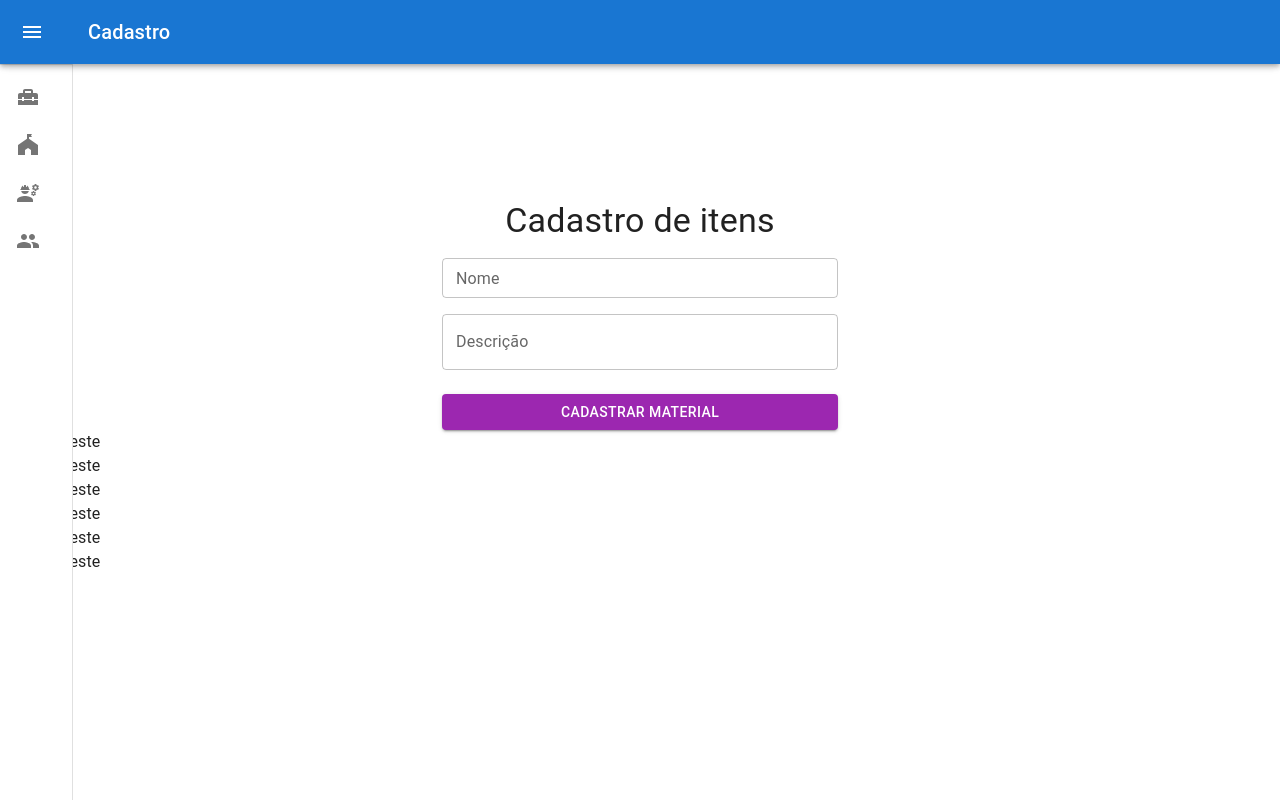
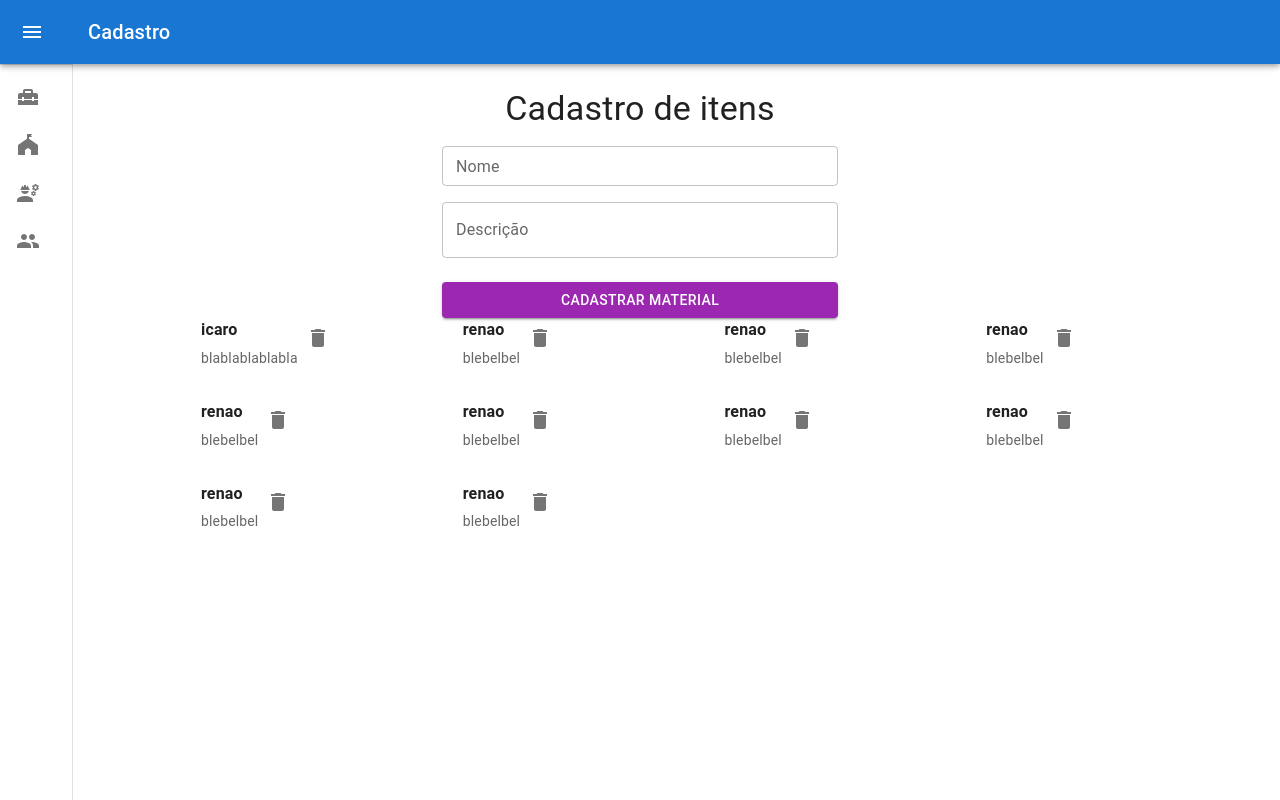
Before and after one commit to realrootboy/materialstock, a React (Create React App) app in the folder app/: page / in a window 1280 px wide. Built offline with nearby package versions, Linux system fonts and the light colour scheme.

Commit message:
fix: missing props

```diff
--- a/app/src/components/grid/index.js
+++ b/app/src/components/grid/index.js
@@ -1,28 +1,90 @@
 import React from 'react'
-import { Grid } from '@mui/material';
+import { Grid, Box, Typography } from '@mui/material';
+import DeleteIcon from '@mui/icons-material/Delete';
+import IconButton from '@mui/material/IconButton';
+const materials = [
+{
+  id: 1,
+  name: 'icaro',
+  descricao: 'blablablablabla'
+},
+{
+  id: 2,
+  name: 'renao',
+  descricao: 'blebelbel'
+},
+{
+  id: 3,
+  name: 'renao',
+  descricao: 'blebelbel'
+},
+{
+  id: 4,
+  name: 'renao',
+  descricao: 'blebelbel'
+},
+{
+  id: 5,
+  name: 'renao',
+  descricao: 'blebelbel'
+},
+{
+  id: 6,
+  name: 'renao',
+  descricao: 'blebelbel'
+},
+{
+  id: 7,
+  name: 'renao',
+  descricao: 'blebelbel'
+},
+{
+  id: 8,
+  name: 'renao',
+  descricao: 'blebelbel'
+},
+{
+  id: 9,
+  name: 'renao',
+  descricao: 'blebelbel'
+},
+{
+  id: 10,
+  name: 'renao',
+  descricao: 'blebelbel'
+},
+]
+
 function List() {
   return(
-    <Grid >
-      <Grid item lg={3} md={4} sm={6} xs={12}>
-        teste
+    <Grid container spacing={4}>
+      {materials.map((material, index) => (
+        <Grid item lg={3} md={4} sm={6} xs={12} display = "flex">
+          <Box>
+            <Typography
+              style={{ fontWeight: 600 }}
+              gutterBottom
+              variant='body1'
+              color='textPrimary'
+            >
+              {material.name}
+            </Typography>
+            <Typography
+              display='block'
+              variant='body2'
+              color='textSecondary'
+            >
+              {material.descricao}
+            </Typography>
+
+          </Box>
+          <Box>
+            <IconButton edge="end" aria-label="delete">
+              <DeleteIcon />
+            </IconButton>
+          </Box>
+        </Grid>
+      ))}
       </Grid>
-      <Grid item lg={3} md={4} sm={6} xs={12}>
-        teste
-      </Grid>
-      <Grid item lg={3} md={4} sm={6} xs={12}>
-        teste
-      </Grid>
-      <Grid item lg={3} md={4} sm={6} xs={12}>
-        teste
-      </Grid>
-      <Grid item lg={3} md={4} sm={6} xs={12}>
-        teste
-      </Grid>
-      <Grid item lg={3} md={4} sm={6} xs={12}>
-        teste
-      </Grid>
-    </Grid>
-  )
-}
-
+  )}
 export default List
--- a/app/src/pages/materialRegister/index.js
+++ b/app/src/pages/materialRegister/index.js
@@ -5,6 +5,7 @@ import Drawer from '../../components/drawer';
 import MaterialForm from '../../components/materialForm'
 import List from '../../components/grid'
 import Container from '@material-ui/core/Container'
+import Box from '@material-ui/core/Box'
 
 
 const MaterialRegister = () => {
@@ -14,9 +15,11 @@ const MaterialRegister = () => {
   return (
     <Container>
       <Topbar/>
-      <Drawer/>
-      <MaterialForm/>
-      <List/>
+        <MaterialForm/>
+      <Box display="flex">
+        <Drawer/>
+        <List/>
+      </Box>
     </Container>
   );
 }
```
